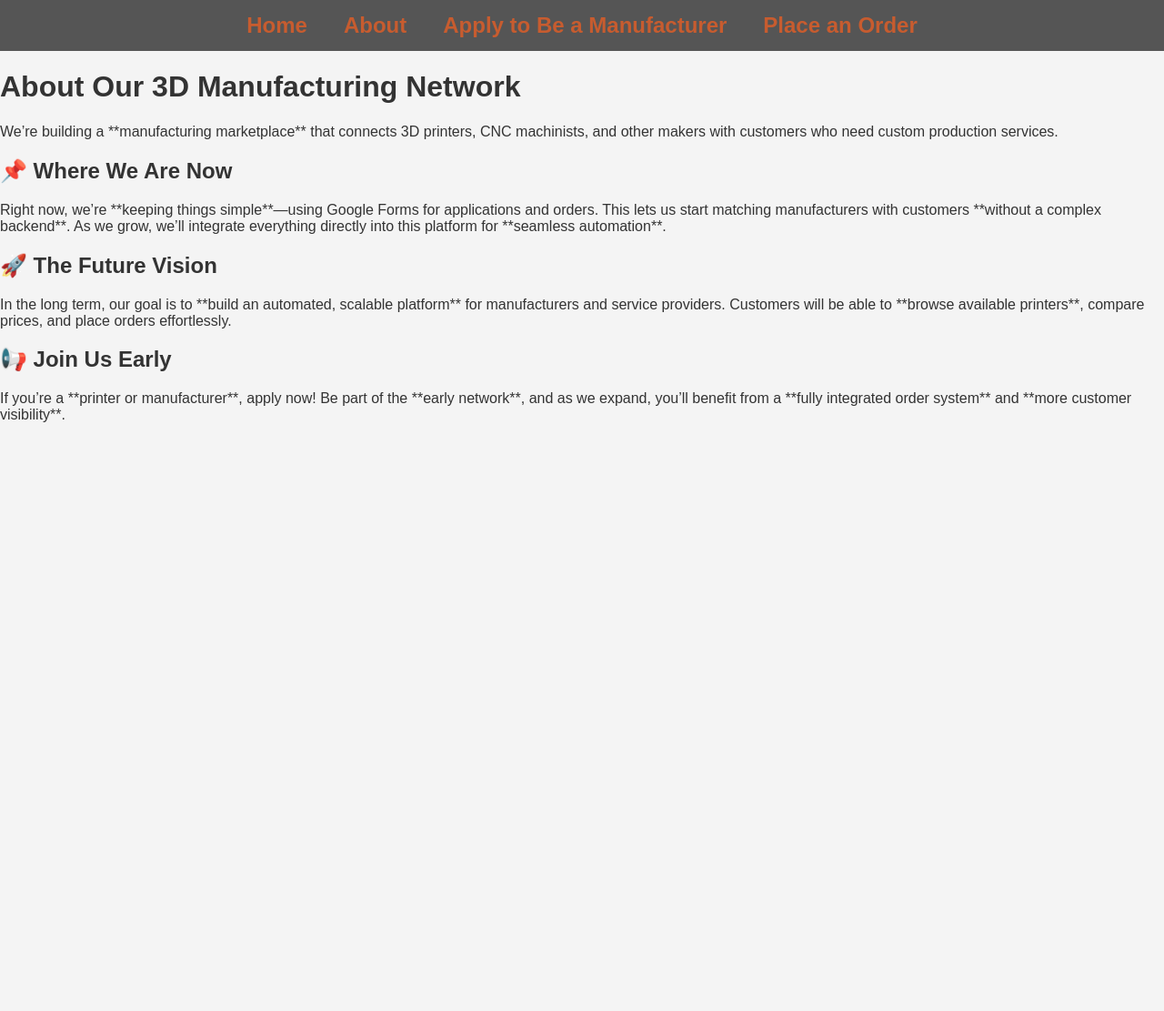
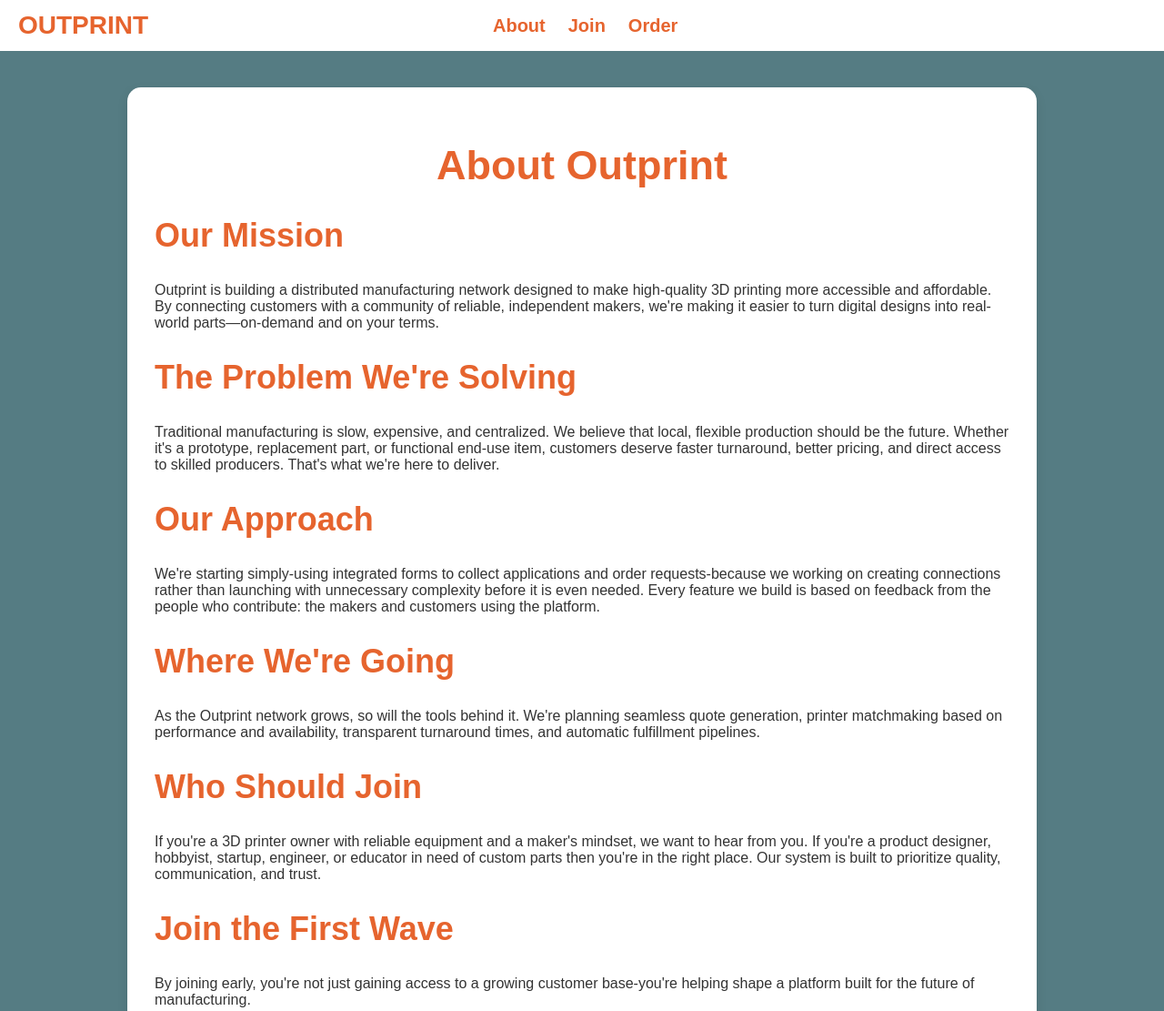
Before and after one commit to Mathwiz129/3D-Print-Website, a plain HTML site: page about.html in a window 1280 px wide. Shown: the top 1111 px of the page at 91% size. Before the commit the page ends 800 px from the top, so only its background shows below. Drawn offline with Linux system fonts and the light colour scheme.

Commit message:
color updates and nav

```diff
--- a/about.html
+++ b/about.html
@@ -1,41 +1,53 @@
 <!DOCTYPE html>
 <html lang="en">
 <head>
-    <meta charset="UTF-8">
-    <meta name="viewport" content="width=device-width, initial-scale=1.0">
-    <title>About Us - 3D Manufacturing Platform</title>
-    <link rel="stylesheet" href="styles.css">
+  <meta charset="UTF-8" />
+  <meta name="viewport" content="width=device-width, initial-scale=1.0"/>
+  <title>About Us - 3D Manufacturing Platform</title>
+  <link rel="stylesheet" href="styles.css"/>
+  <link href="https://fonts.googleapis.com/icon?family=Material+Icons" rel="stylesheet"/>
 </head>
 <body>
 
-    <!-- Navigation Bar -->
-    <nav>
-        <ul>
-            <li><a href="index.html">Home</a></li>
-            <li><a href="about.html">About</a></li>
-            <li><a href="apply.html">Apply to Be a Manufacturer</a></li>
-            <li><a href="order.html">Place an Order</a></li>
-        </ul>
-    </nav>
+  <!-- Navigation Bar -->
+  <nav class="main-nav">
+    <div class="nav-left">
+      <a href="index.html" class="logo">OUTPRINT</a>
+    </div>
+    <ul class="nav-center">
+      <li><a href="about.html">About</a></li>
+      <li><a href="apply.html">Join</a></li>
+      <li><a href="order.html">Order</a></li>
+    </ul>
+    <div class="nav-right">
+      <a href="#"><i class="material-icons">search</i></a>
+      <a href="#"><i class="material-icons">account_circle</i></a>
+      <span class="username">name</span>
+    </div>
+  </nav>
 
-    <!-- About Section -->
-    <main class="about-container">
-        <h1>About Our 3D Manufacturing Network</h1>
-        <p>We’re building a **manufacturing marketplace** that connects 3D printers, CNC machinists, and other makers with customers who need custom production services.</p>
+  <!-- Main Content -->
+ <main class="page-container">
+  <div class="content-box">
+    <h1 class="highlight">About Outprint</h1>
 
-        <h2>📌 Where We Are Now</h2>
-        <p>Right now, we’re **keeping things simple**—using Google Forms for applications and orders.
-           This lets us start matching manufacturers with customers **without a complex backend**.
-           As we grow, we’ll integrate everything directly into this platform for **seamless automation**.</p>
+    <h2 class="section-title">Our Mission</h2>
+    <p>Outprint is building a distributed manufacturing network designed to make high-quality 3D printing more accessible and affordable. By connecting customers with a community of reliable, independent makers, we're making it easier to turn digital designs into real-world parts—on-demand and on your terms.</p>
 
-        <h2>🚀 The Future Vision</h2>
-        <p>In the long term, our goal is to **build an automated, scalable platform** for manufacturers and service providers.
-           Customers will be able to **browse available printers**, compare prices, and place orders effortlessly.</p>
+    <h2 class="section-title">The Problem We're Solving</h2>
+    <p>Traditional manufacturing is slow, expensive, and centralized. We believe that local, flexible production should be the future. Whether it's a prototype, replacement part, or functional end-use item, customers deserve faster turnaround, better pricing, and direct access to skilled producers. That's what we're here to deliver.</p>
 
-        <h2>📢 Join Us Early</h2>
-        <p>If you’re a **printer or manufacturer**, apply now! Be part of the **early network**, and as we expand,
-           you’ll benefit from a **fully integrated order system** and **more customer visibility**.</p>
-    </main>
+    <h2 class="section-title">Our Approach</h2>
+    <p>We're starting simply-using integrated forms to collect applications and order requests-because we working on creating connections rather than launching with unnecessary complexity before it is even needed. Every feature we build is based on feedback from the people who contribute: the makers and customers using the platform.</p>
 
-</body>
+    <h2 class="section-title">Where We're Going</h2>
+    <p>As the Outprint network grows, so will the tools behind it. We're planning seamless quote generation, printer matchmaking based on performance and availability, transparent turnaround times, and automatic fulfillment pipelines. </p>
+
+    <h2 class="section-title">Who Should Join</h2>
+    <p>If you're a 3D printer owner with reliable equipment and a maker's mindset, we want to hear from you. If you're a product designer, hobbyist, startup, engineer, or educator in need of custom parts then you're in the right place. Our system is built to prioritize quality, communication, and trust.</p>
+
+    <h2 class="section-title">Join the First Wave</h2>
+    <p>By joining early, you're not just gaining access to a growing customer base-you're helping shape a platform built for the future of manufacturing.</p>
+  </div>
+</main>
 </html>
--- a/styles.css
+++ b/styles.css
@@ -2,31 +2,67 @@ body {
   font-family: Arial, sans-serif;
   margin: 0;
   padding: 0;
-  background-color: #f4f4f4;
-  color: #333;
+  background-color: #557c83; /* Deep slate background */
+  color: #ffffff; /* Light text for contrast */
 }
 
-nav {
-  background-color: #555;
-  padding: 14px 0;
+/* Navigation Bar: white with orange accents */
+.main-nav {
+  display: flex;
+  justify-content: space-between;
+  align-items: center;
+  background-color: #ffffff;
+  padding: 12px 20px;
 }
-nav ul {
+
+.nav-left .logo,
+.nav-center li a,
+.nav-right i,
+.username {
+  color: #e6642e;
+}
+
+.nav-left .logo {
+  font-size: 28px;
+  font-weight: bold;
+  text-decoration: none;
+}
+
+.nav-center {
+  display: flex;
   list-style: none;
-  display: flex;
-  justify-content: center;
+  gap: 25px;
   margin: 0;
   padding: 0;
 }
-nav ul li {
-  margin: 0 20px;
-}
-nav ul li a {
-  color: #c75c2f;
+
+.nav-center li a {
+  font-size: 20px;
+  font-weight: bold;
   text-decoration: none;
-  font-weight: bold;
-  font-size: 24px;
+  transition: color 0.2s;
 }
 
+.nav-center li a:hover {
+  color: #c55020;
+}
+
+.nav-right {
+  display: flex;
+  align-items: center;
+  gap: 15px;
+}
+
+.nav-right i {
+  font-size: 26px;
+  cursor: pointer;
+}
+
+.username {
+  font-weight: bold;
+}
+
+/* Layout and card styles */
 .metrics-container {
   display: flex;
   justify-content: space-between;
@@ -37,14 +73,15 @@ nav ul li a {
 
 .metric-box {
   flex: 1;
-  max-width: 48%; /* Makes two boxes fit proportionally */
-  background-color: #c75c2f;
-  color: white;
+  max-width: 48%;
+  background-color: #ffffff;
+  color: #e6642e;
   padding: 10px 20px;
   border-radius: 15px;
   text-align: center;
   box-shadow: 0 4px 10px rgba(0, 0, 0, 0.1);
   font-size: 20px;
+  border: 2px solid #e6642e;
 }
 
 .page-container {
@@ -52,32 +89,39 @@ nav ul li a {
   margin: 40px auto;
   padding: 0 20px;
 }
+
 .content-box {
-  background: white;
+  background: #ffffff;
+  color: #333;
   padding: 30px;
   border-radius: 15px;
   box-shadow: 0 4px 12px rgba(0,0,0,0.1);
 }
+
 .highlight {
-  color: #c75c2f;
+  color: #e6642e;
   text-align: center;
   font-size: 45px;
 }
+
 .section-title {
-  color: #c75c2f;
+  color: #e6642e;
   margin-top: 30px;
   font-size: 36px;
 }
+
 ul {
   padding-left: 20px;
 }
+
 .form-wrapper {
   margin-top: 30px;
 }
+
 .material-icons {
   vertical-align: middle;
   margin-right: 6px;
-  color: #c75c2f;
+  color: #e6642e;
 }
 
 .info-grid {
@@ -87,20 +131,24 @@ ul {
   gap: 20px;
   max-width: 1000px;
   margin: 20px auto;
-
 }
 
 .info-card {
-  background-color: #f0f0f0;
+  background-color: #fefefe;
   border-radius: 15px;
   box-shadow: 0 4px 10px rgba(0, 0, 0, 0.05);
   padding: 20px;
   text-align: left;
   width: 250px;
-
+  color: #333;
 }
 
 .info-card h3 {
-  color: #c75c2f;
+  color: #e6642e;
   margin-bottom: 10px;
 }
+
+.nav-right {
+  opacity: 0;
+  pointer-events: none; /* prevents invisible icons from being clickable */
+}
```
Also changed, not shown: apply.html (+17 -8 lines), index.html (+19 -8 lines), order.html (+17 -8 lines).
